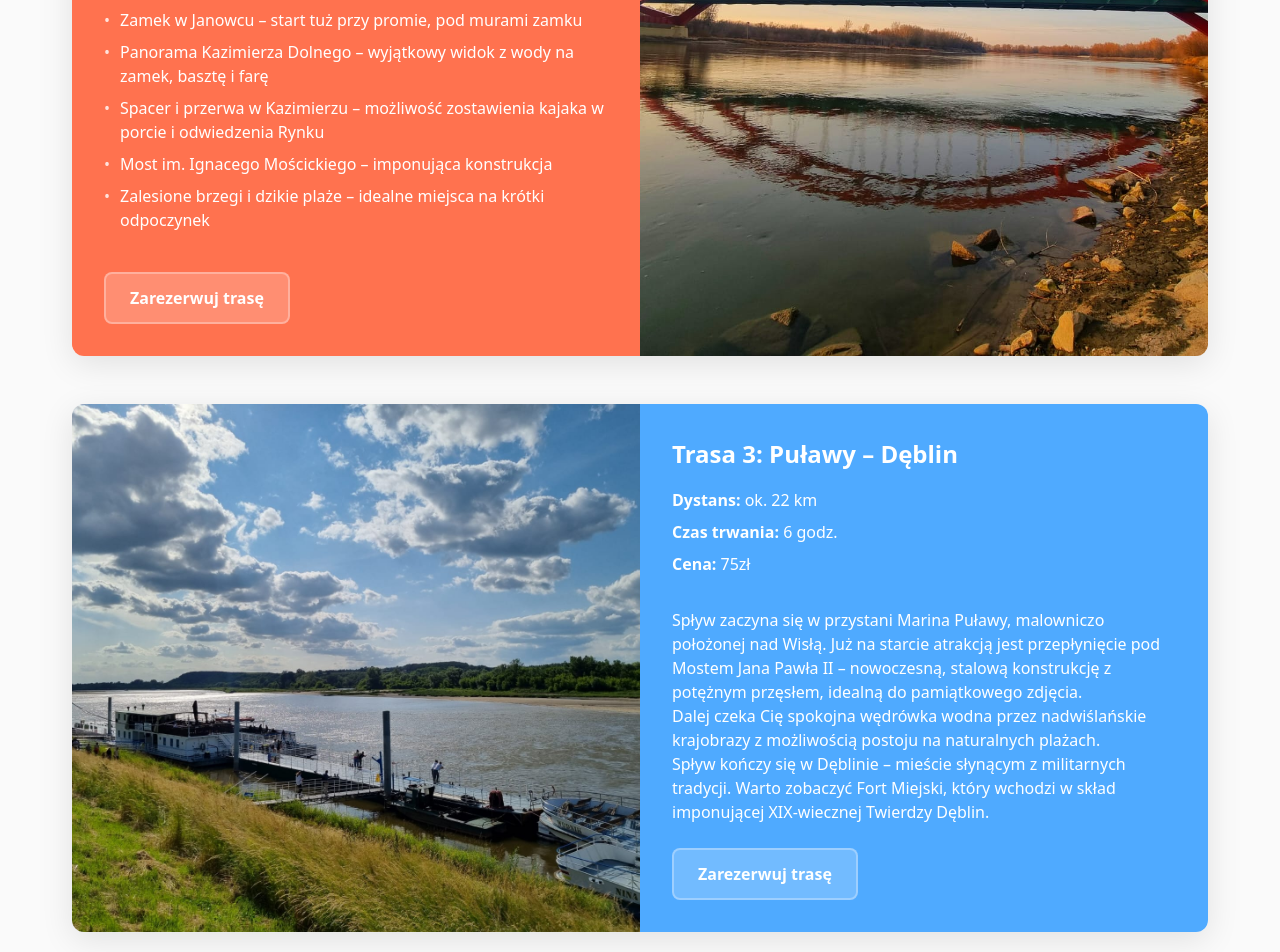
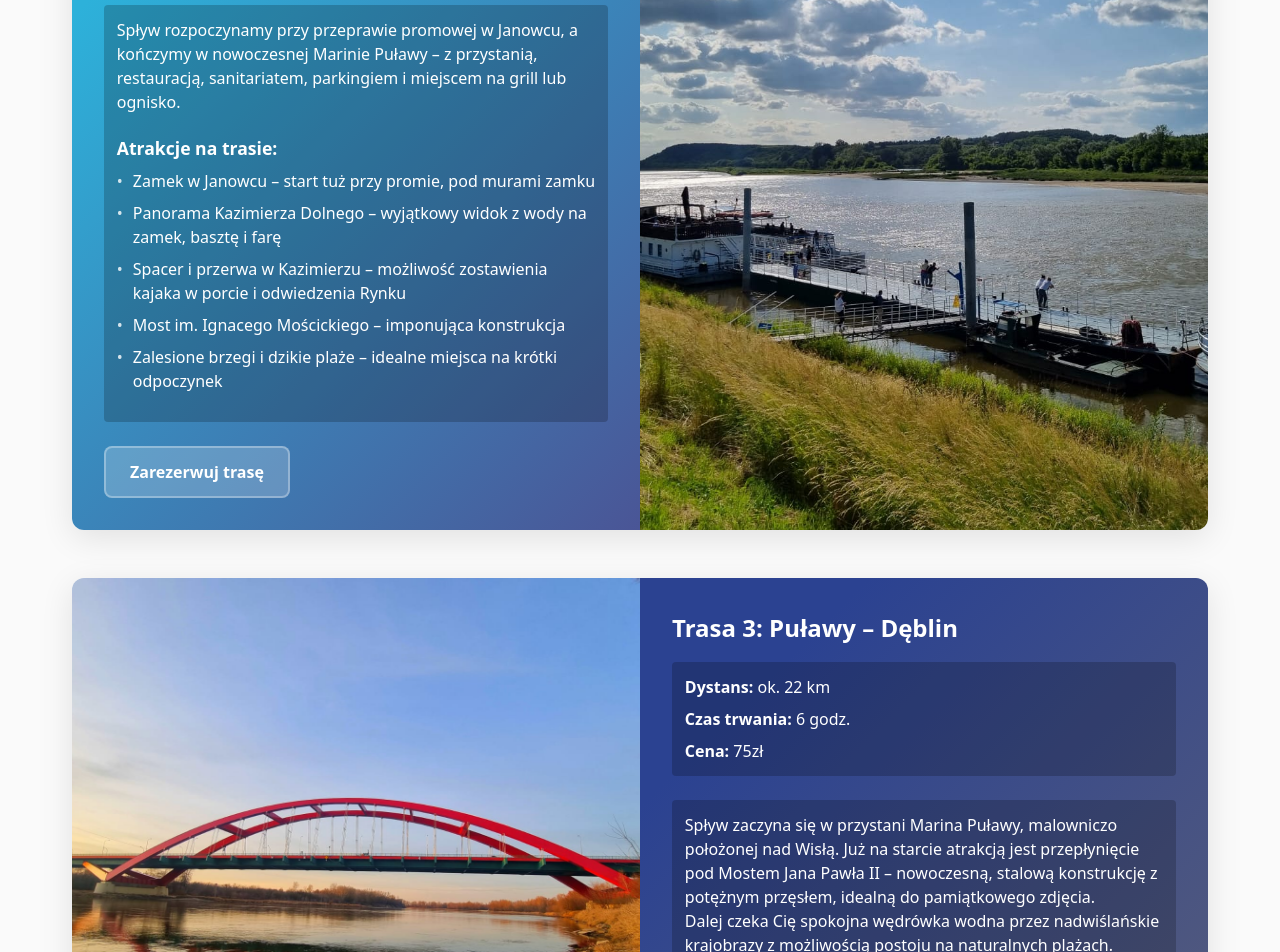
Before and after one commit to Baziovsky00/kajaki-wodna-pasja, a Next.js app: page /trasy-wisla in a window 1280 px wide. Shown: the part 1940-2892 px from the top of the page. Built offline with nearby package versions, Linux system fonts and the light colour scheme.

Commit message:
push changes

```diff
--- a/src/app/components/Footer.tsx
+++ b/src/app/components/Footer.tsx
@@ -40,8 +40,7 @@ export default function Footer() {
               </motion.div>
             </Link>
             <p className={styles.footerDescription}>
-              Profesjonalne spływy kajakowe i wypożyczalnia sprzętu w malowniczej Parchatce. Odkryj uroki Wieprza i
-              Wisły z nami!
+              Wypożyczalnia sprzętu kajakowego działająca na najpiękniejszych rzekach Lubelszczyzny. Odkryj uroki Wieprza i Wisły z Wodną Pasją!
             </p>
           </motion.div>
 
--- a/src/app/components/LandingPageClient.tsx
+++ b/src/app/components/LandingPageClient.tsx
@@ -81,7 +81,7 @@ const LandingPageClient = () => {
               Odkryj uroki Wieprza i Wisły z Wodną Pasją!
             </motion.h1>
             <motion.p className={styles.heroSubtitle} variants={fadeInUp}>
-              Spływy kajakowe i wypożyczalnia sprzętu – Parchatka (okolice Kazimierza Dolnego i Puław)
+              Wypożyczalnia kajaków w sercu Lubelszczyzny
             </motion.p>
             <motion.div className={styles.heroButtons} variants={fadeInUp}>
               <Link href={"/trasy-wieprz"}>
@@ -257,11 +257,11 @@ const LandingPageClient = () => {
                 </motion.div>
               </div>
 
-              <div className={styles.operatingHours}>
+              {/* <div className={styles.operatingHours}>
                 <p className={styles.operatingHoursText}>
                   <strong>Działamy:</strong> sezonowo – wiosna–lato, oferty na długi weekendy (Czerwiec), Dzień Dziecka
                 </p>
-              </div>
+              </div> */}
             </div>
           </div>
         </div>
--- a/src/app/components/TrasyWieprz.tsx
+++ b/src/app/components/TrasyWieprz.tsx
@@ -118,7 +118,12 @@ const TrasyWieprz = () => {
                 className={styles.routeImage}
               />
             </div>
-            <div className={styles.routeInfo} style={{ backgroundColor: "#ff6b35" }}>
+            <div
+              className={styles.routeInfo}
+              style={{
+                background: "linear-gradient(135deg, rgba(47, 115, 204, 1) 50%, rgba(94, 55, 112, 1) 100%)",
+              }}
+            >
               <h3 className={styles.routeTitle}>Trasa 1: Baranów – Bialki Dolne</h3>
               <div className={styles.routeDetails}>
                 <p>
@@ -162,7 +167,12 @@ const TrasyWieprz = () => {
             viewport={{ once: true, margin: "-100px" }}
             transition={{ duration: 0.6, ease: "easeOut" }}
           >
-            <div className={styles.routeInfo} style={{ backgroundColor: "rgb(77, 118, 179)" }}>
+            <div
+              className={styles.routeInfo}
+              style={{
+                background: "linear-gradient(135deg, rgba(47, 138, 243, 1) 50%, rgba(107, 82, 252, 1) 100%)",
+              }}
+            >
               <h3 className={styles.routeTitle}>Trasa 2: Baranów – Kośmin</h3>
               <div className={styles.routeDetails}>
                 <p>
@@ -227,7 +237,12 @@ const TrasyWieprz = () => {
                 className={styles.routeImage}
               />
             </div>
-            <div className={styles.routeInfo} style={{ backgroundColor: "rgb(248, 126, 56)" }}>
+            <div
+              className={styles.routeInfo}
+              style={{
+                background: "linear-gradient(135deg, rgb(47, 148, 243) 30%, rgba(75, 85, 139, 1) 100%)",
+              }}
+            >
               <h3 className={styles.routeTitle}>Trasa 3: Bialki Dolne – Kośmin</h3>
               <div className={styles.routeDetails}>
                 <p>
--- a/src/app/components/TrasyWisla.tsx
+++ b/src/app/components/TrasyWisla.tsx
@@ -119,7 +119,12 @@ const TrasyWisla = () => {
                 className={styles.routeImage}
               />
             </div>
-            <div className={styles.routeInfo} style={{ backgroundColor: "rgb(47, 148, 243)" }}>
+            <div
+              className={styles.routeInfo}
+              style={{
+                background: "linear-gradient(135deg, rgb(47, 148, 243) 50%, rgba(75, 85, 139, 1) 100%)",
+              }}
+            >
               <h3 className={styles.routeTitle}>Trasa 1: Lucimia – Puławy</h3>
               <div className={styles.routeDetails}>
                 <p>
@@ -166,7 +171,12 @@ const TrasyWisla = () => {
             viewport={{ once: true, margin: "-100px" }}
             transition={{ duration: 0.6, ease: "easeOut" }}
           >
-            <div className={styles.routeInfo} style={{ backgroundColor: "rgb(255, 114, 79)" }}>
+            <div
+              className={styles.routeInfo}
+              style={{
+                background: "linear-gradient(135deg, rgba(45, 177, 218, 1) 20%, rgba(74, 85, 150, 1) 100%)",
+              }}
+            >
               <h3 className={styles.routeTitle}>Trasa 2: Janowiec – Puławy (nasza perełka!)</h3>
               <div className={styles.routeDetails}>
                 <p>
@@ -206,7 +216,7 @@ const TrasyWisla = () => {
             </div>
             <div className={styles.routeImageContainer}>
               <Image
-                src="/images/trasy-wisla/wisla2.jpeg"
+                src="/images/trasy-wisla/wisla3.jpeg"
                 width={600}
                 height={400}
                 alt="Janowiec - Puławy trasa kajakowa"
@@ -225,14 +235,19 @@ const TrasyWisla = () => {
           >
             <div className={styles.routeImageContainer}>
               <Image
-                src="/images/trasy-wisla/wisla3.jpeg"
+                src="/images/trasy-wisla/wisla2.jpeg"
                 width={600}
                 height={400}
                 alt="Puławy - Dęblin trasa kajakowa"
                 className={styles.routeImage}
               />
             </div>
-            <div className={styles.routeInfo} style={{ backgroundColor: "rgb(79, 170, 255)" }}>
+            <div
+              className={styles.routeInfo}
+              style={{
+                background: "linear-gradient(135deg, rgba(43, 66, 145, 1) 20%, rgba(88, 93, 122, 1) 100%)",
+              }}
+            >
               <h3 className={styles.routeTitle}>Trasa 3: Puławy – Dęblin</h3>
               <div className={styles.routeDetails}>
                 <p>
--- a/src/app/trasy-wieprz/trasy.module.css
+++ b/src/app/trasy-wieprz/trasy.module.css
@@ -151,6 +151,9 @@
 
 .routeDetails {
   margin-bottom: 1.5rem;
+  background-color: #00000034;
+  padding: 0.8em;
+  border-radius: 4px;
 }
 
 .routeDetails p {
@@ -158,9 +161,23 @@
   font-size: 1rem;
 }
 
+.routeDetails p:last-child {
+  margin-bottom: 0px;
+}
+
 .routeDescription {
   flex-grow: 1;
   margin-bottom: 1.5rem;
+  padding: 0.8em;
+  border-radius: 4px;
+  background-color: #00000034;
+}
+
+.routeDescription h4 {
+  font-size: 1.1rem;
+  font-weight: 600;
+  margin-bottom: 0.5rem;
+  margin-top: 1.2em;
 }
 
 .routeDescription p {
--- a/src/app/trasy-wisla/trasy.module.css
+++ b/src/app/trasy-wisla/trasy.module.css
@@ -151,6 +151,9 @@
 
 .routeDetails {
   margin-bottom: 1.5rem;
+  background-color: #00000034;
+  padding: 0.8em;
+  border-radius: 4px;
 }
 
 .routeDetails p {
@@ -158,15 +161,23 @@
   font-size: 1rem;
 }
 
+.routeDetails p:last-child {
+  margin-bottom: 0px;
+}
+
 .routeDescription {
   flex-grow: 1;
   margin-bottom: 1.5rem;
+  padding: 0.8em;
+  border-radius: 4px;
+  background-color: #00000034;
 }
 
 .routeDescription h4 {
   font-size: 1.1rem;
   font-weight: 600;
   margin-bottom: 0.5rem;
+  margin-top: 1.2em;
 }
 
 .routeDescription ul {
```
Also changed, not shown: src/app/components/offers-pricing.tsx (+36 -18 lines), src/app/page.module.css (+6 -6 lines), public/images/splyw-popoludniowo-wieczorny.jpeg (added).
